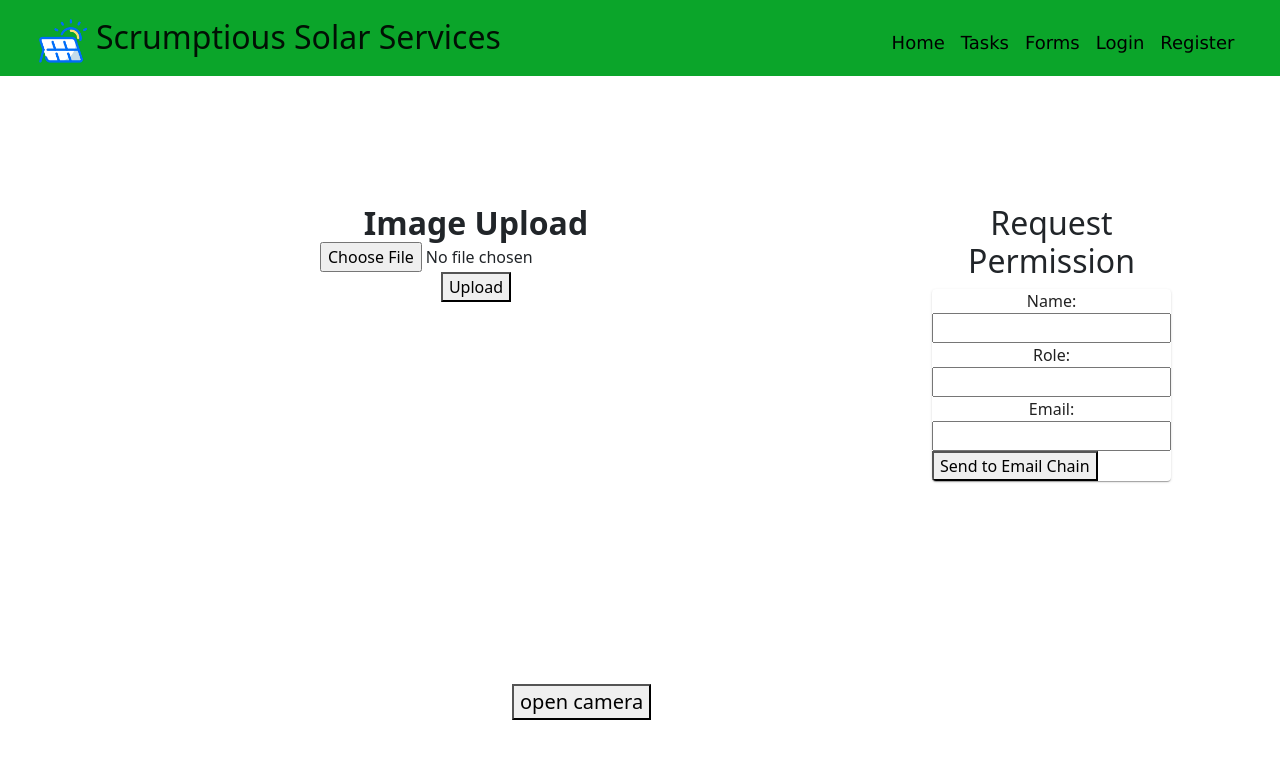
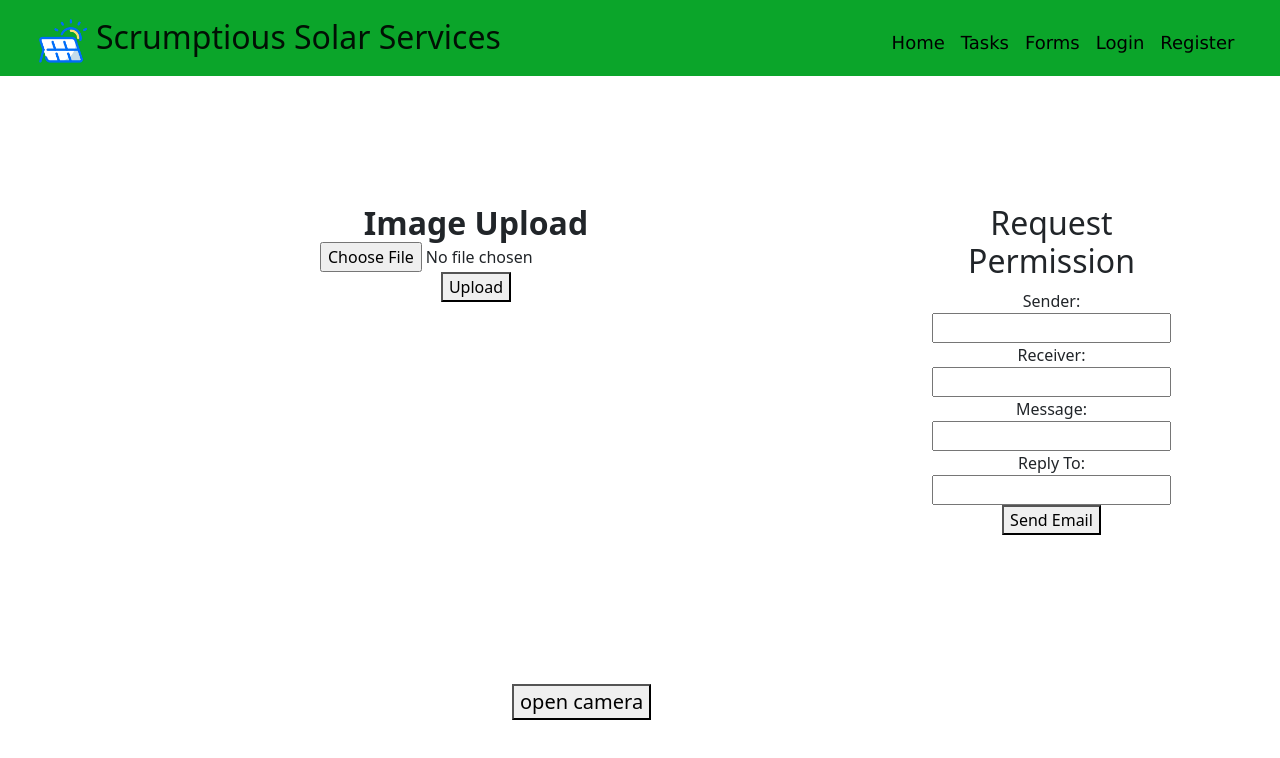
Before and after one commit to joshbernsteint/team11-scrumptious_7, a React (Create React App) app: page /camera in a window 1280 px wide. Shown: the top 758 px of the page. Built offline with nearby package versions, Linux system fonts and the light colour scheme.

Commit message:
Finished Permission Form US22
Changed Permission Form to better fit needs of user story using a different method of emailing the request for permission to proceed. Created test cases to ensure labels and buttons appear properly.

```diff
--- a/package.json
+++ b/package.json
@@ -12,6 +12,7 @@
     "axios": "^1.3.4",
     "bootstrap": "^5.2.3",
     "crypto-js": "^4.1.1",
+    "emailjs-com": "^3.2.0",
     "firebase": "^9.17.1",
     "react": "^18.2.0",
     "react-bootstrap": "^2.7.2",
@@ -45,5 +46,8 @@
       "last 1 firefox version",
       "last 1 safari version"
     ]
+  },
+  "devDependencies": {
+    "jest": "^27.5.1"
   }
 }
--- a/src/components/PermissionForm.js
+++ b/src/components/PermissionForm.js
@@ -1,62 +1,63 @@
 import React, {useState} from 'react';
-import Card from "@mui/material/Card";
-import CardContent from "@mui/material/CardContent";
-import EmailChain from "./EmailChain";
+import { send } from 'emailjs-com';
 import '../App.css';
-import {
-    CardActionArea,
-    CardActions,
-    Grid,} from '@mui/material';
 function PermissionForm(){
-    const[name, setName] = useState('');
-    const[role, setRole] = useState('');
-    const[email, setEmail] = useState('');
+    const [toSend, setToSend] = useState({
+        sender: '',
+        receiver: '',
+        message: '',
+        reply_to: '',
+      });
 
-    const handleNameChange =(e)=>{
-        setName(e.target.value);
-    }
+    const handleChange = (e, name) => {
+        setToSend((prevToSend) => ({
+          ...prevToSend,
+          [name]: e.target.value,
+        }));
+    };
 
-    const handleRoleChange =(e)=>{
-        setRole(e.target.value);
-    }
-
-    const handleEmailChange =(e)=>{
-        setEmail(e.target.value);
-    }
-
-    const handleSubmit=(e)=>{
-        alert('A form was submitted with Name :"' + name +'" ,Role :"'+ role +'" and Email :"' + email + '"');
-    }
+    const onSubmit = (e) => {
+        e.preventDefault();
+        send(
+          'SERVICE ID',
+          'TEMPLATE ID',
+          toSend,
+          'User ID'
+        )
+          .then((response) => {
+            console.log('SUCCESS!', response.status, response.text);
+          })
+          .catch((err) => {
+            console.log('FAILED...', err);
+          });
+      };
 
     return (
         <div classname="App">
             <header classname="App-header">
-                <form onSubmit={(e)=>{handleSubmit(e)}}>{}
+                <form onSubmit={onSubmit}>{}
                 <h2>Request Permission</h2>
-                    <Grid>
-                    <Card>
-                        <CardActionArea>
                     <label >
-                            Name:
+                    Sender:
                     </label><br/>
-                            <input type="text" value={name} required onChange={(e)=>
-                                {handleNameChange(e)}} /><br/>
+                    <input type='text' value={toSend.sender} required onChange={(e)=>
+                        handleChange(e, 'sender')} /><br/>
                     <label >
-                            Role:
+                    Receiver:
                     </label><br/>
-                            <input type="text" value={role} required onChange={(e)=>
-                                {handleRoleChange(e)}} /><br/>
+                    <input type='text' value={toSend.receiver} required onChange={(e)=>
+                        handleChange(e, 'receiver')} /><br/>
                     <label>
-                            Email:
+                    Message:
                     </label><br/>
-                            <input type="email" value={email} required onChange={(e) =>
-                                {handleEmailChange(e)}} /><br/>
-                        </CardActionArea>
-                        <CardActionArea>
-                            <EmailChain></EmailChain>
-                        </CardActionArea>
-                    </Card>
-                    </Grid>
+                    <input type='text' value={toSend.message} required onChange={(e)=>
+                        handleChange(e, 'message')} /><br/>
+                    <label >
+                    Reply To:
+                    </label><br/>
+                    <input type='text' value={toSend.reply_to} required onChange={(e)=>
+                        handleChange(e, 'reply_to')} /><br/>
+                    <button type='submit'>Send Email</button>
                 </form>
             </header>
         </div>
```
Also changed, not shown: 1 other file (tests, documents, lock files or other folders). Lines whose indentation alone changed are shown as unchanged.
